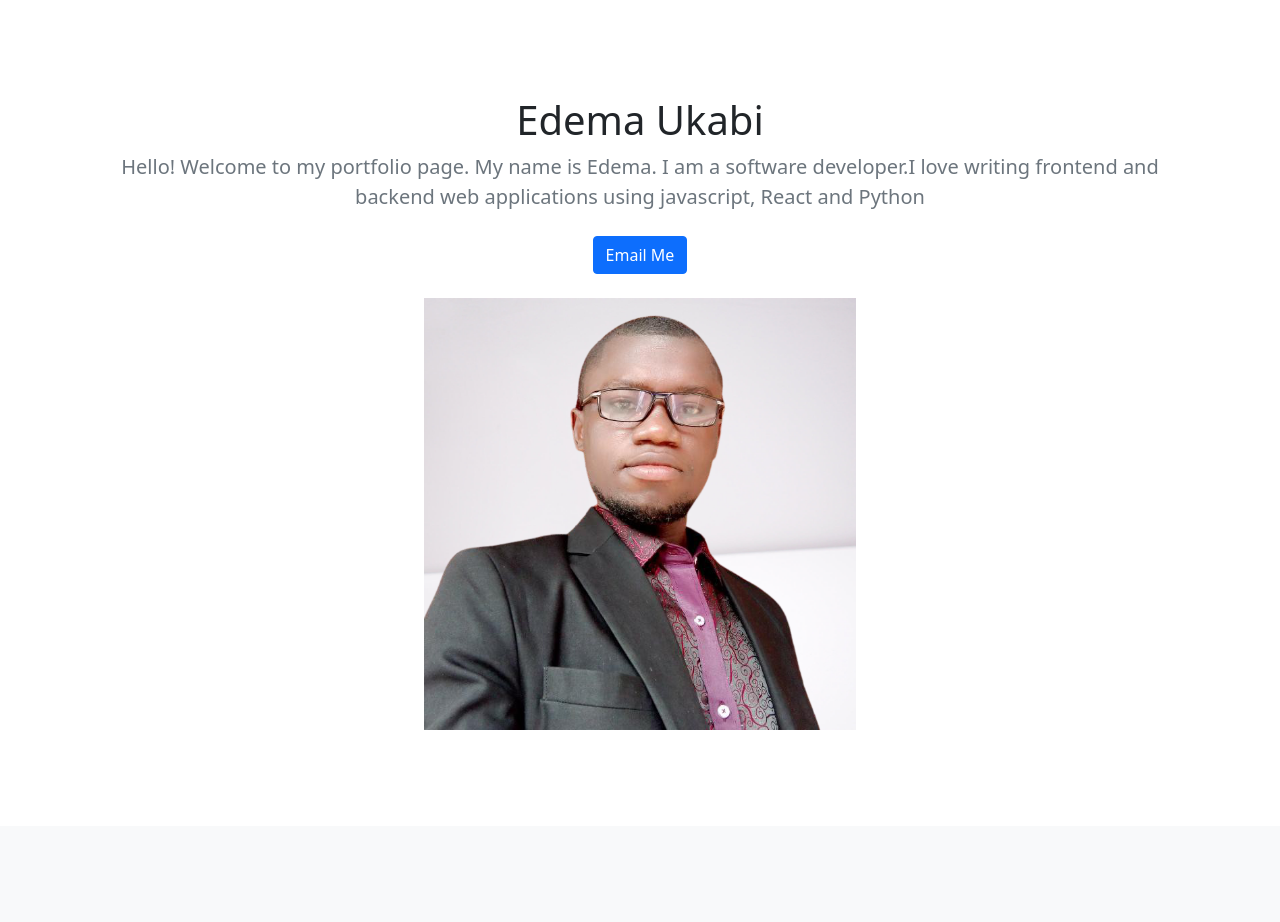
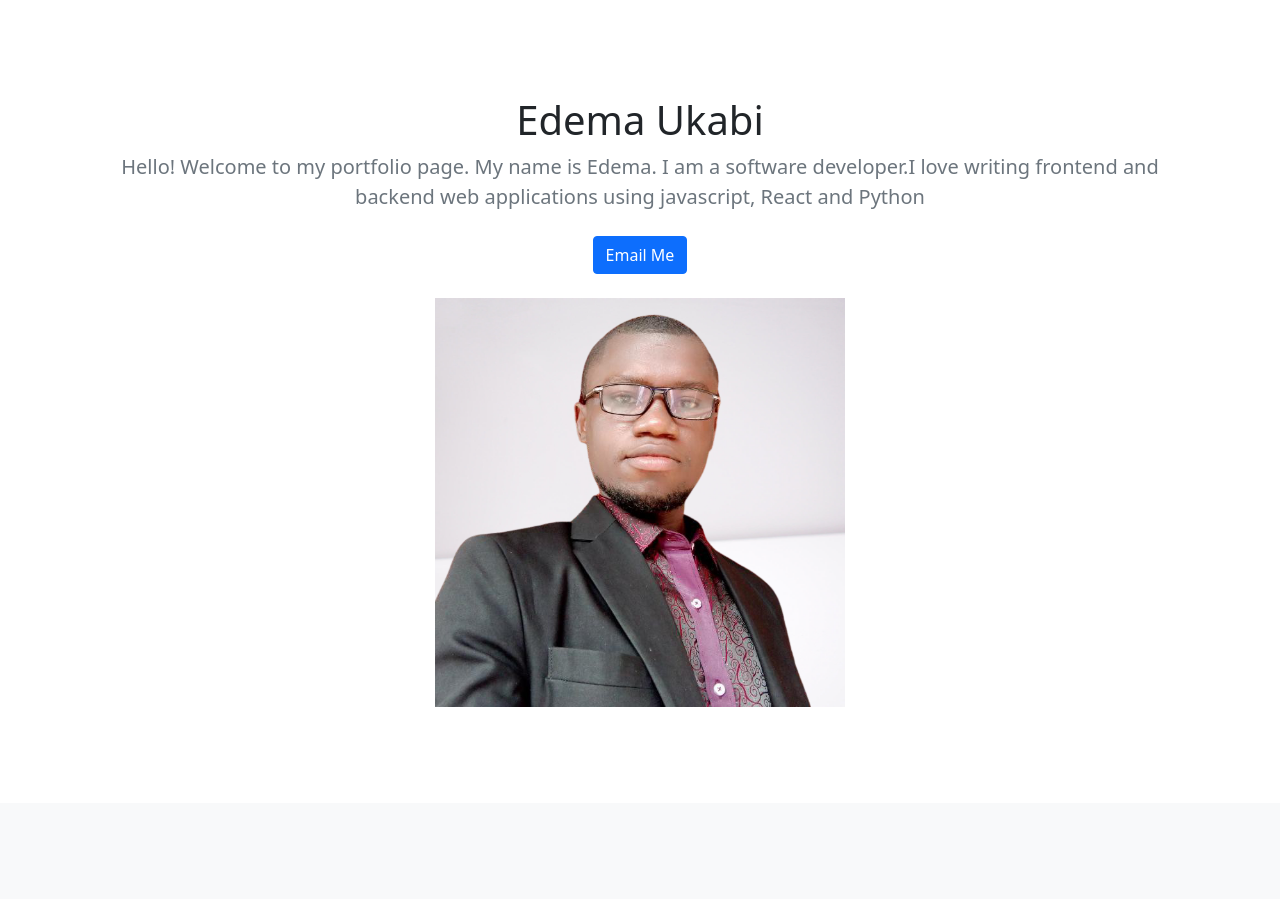
Before and after one commit to edemaukabi/portfolio, a Django app: page / in a window 1280 px wide. After the commit the page ends 707 px from the top, so only its background shows below. Run offline with Django 3.2, Linux system fonts and the light colour scheme; data that the repository does not hold is empty; some libraries are stand-ins or nearby versions.

Commit message:
update feature

```diff
--- a/static/index.css
+++ b/static/index.css
@@ -1,5 +1,5 @@
 .img{
-    width:40% !important;
+    width:38% !important;
     margin:auto;
 }
 img{
```
